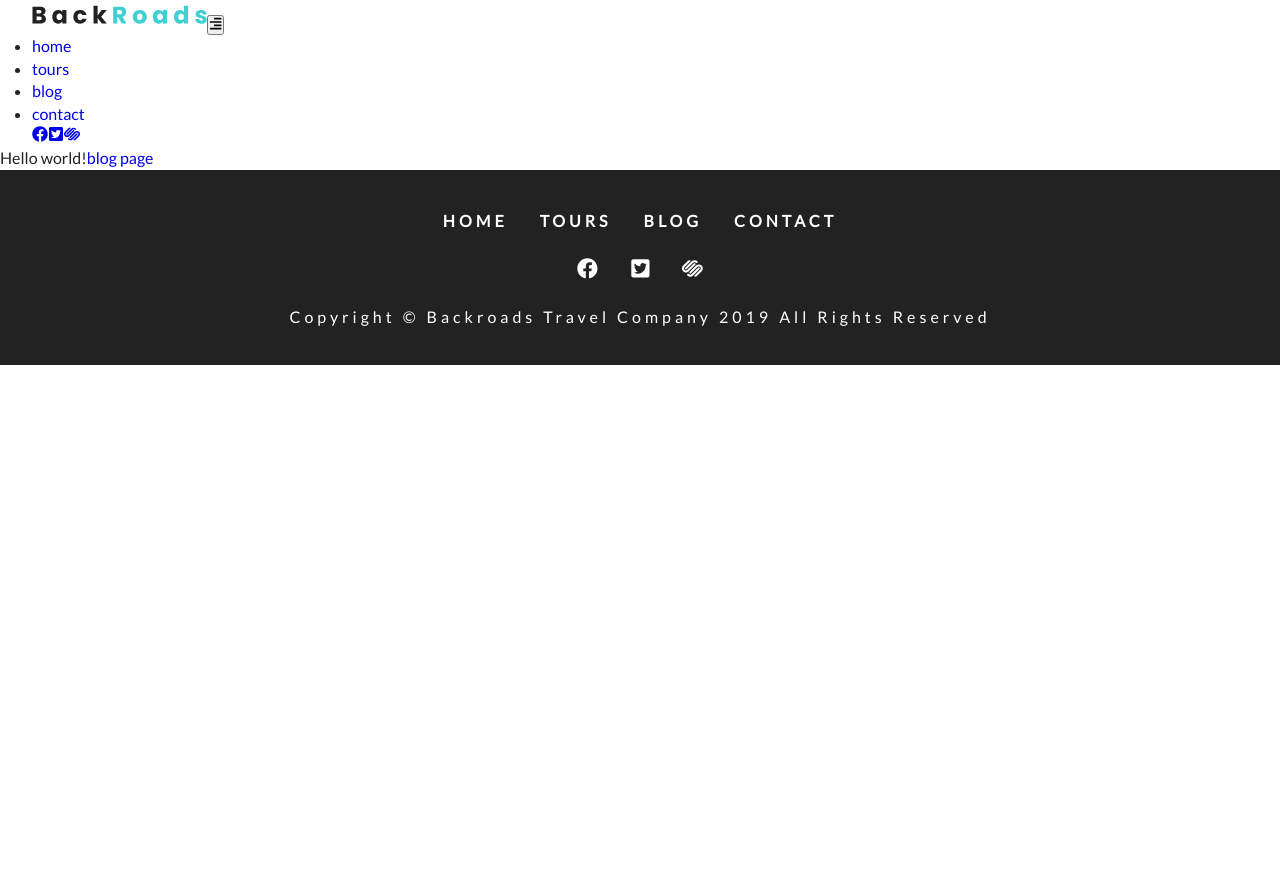
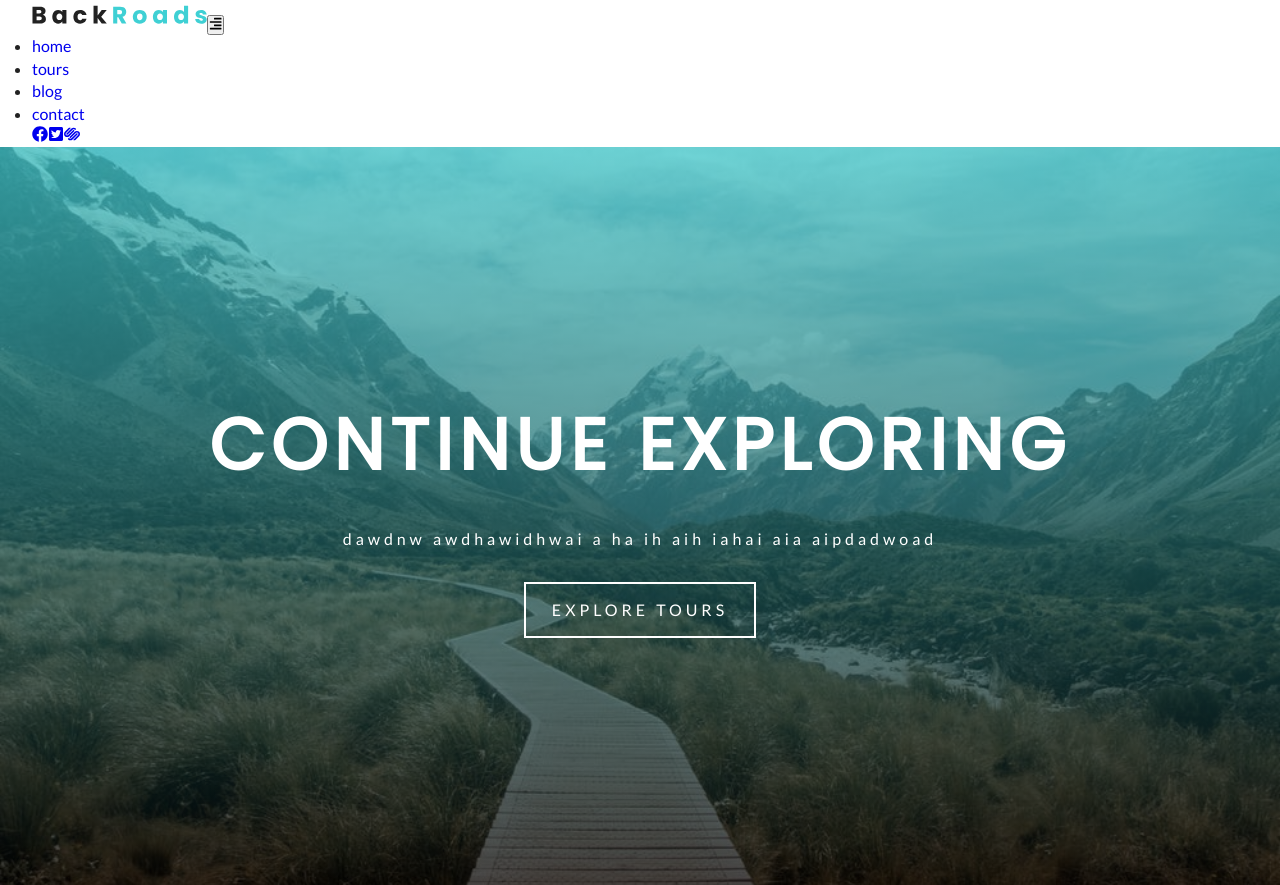
Before and after one commit to krush-pak/blogGatsbyJs, a Gatsby site: page / in a window 1280 px wide. Shown: the top 885 px of the page. Before the commit the page ends 800 px from the top, so only its background shows below. Built offline with nearby package versions, Linux system fonts and the light colour scheme; Gatsby itself is replaced by a stand-in of ours.

Commit message:
added Banner and Hero Components to index page

```diff
--- /dev/null
+++ b/src/components/Banner.js
@@ -0,0 +1,14 @@
+import React from "react"
+import styles from "../css/banner.module.css"
+
+const Banner = ({ title, info, children }) => {
+  return (
+    <div className={styles.banner}>
+      <h1>{title}</h1>
+      <p>{info}</p>
+      {children}
+    </div>
+  )
+}
+
+export default Banner
--- a/src/components/Footer.js
+++ b/src/components/Footer.js
@@ -3,7 +3,6 @@
 import links from "../constants/links"
 import socialIcons from "../constants/icons"
 import { Link } from "gatsby"
-import { FaRProject } from "react-icons/fa"
 
 const Footer = () => {
   return (
@@ -11,7 +10,7 @@
       <div className={styles.links}>
         {links.map((item, index) => {
           return (
-            <Link key={index} to={item.mpat}>
+            <Link key={index} to={item.path}>
               {item.text}
             </Link>
           )
--- /dev/null
+++ b/src/components/SimpleHero.js
@@ -0,0 +1,7 @@
+import React from "react"
+
+const SimpleHero = ({ children }) => {
+  return <header className="defaultHero">{children}</header>
+}
+
+export default SimpleHero
--- /dev/null
+++ b/src/css/banner.module.css
@@ -0,0 +1,25 @@
+.banner {
+  text-align: center;
+  letter-spacing: var(--mainSpacing);
+  color: var(--mainWhite);
+}
+.banner h1 {
+  font-size: 3.3rem;
+  text-transform: uppercase;
+  margin-bottom: 2rem;
+  padding: 0 1rem;
+  letter-spacing: 6px;
+}
+.banner p {
+  width: 85%;
+  margin: 0 auto;
+  margin-bottom: 2rem;
+}
+@media screen and (min-width: 768px) {
+  .banner h1 {
+    font-size: 4.5rem;
+  }
+  .banner p {
+    width: 70%;
+  }
+}
--- a/src/pages/index.js
+++ b/src/pages/index.js
@@ -1,11 +1,20 @@
 import React from "react"
 import { Link } from "gatsby"
 import Layout from "../components/Layout"
+import SimpleHero from "../components/SimpleHero"
+import Banner from "../components/Banner"
+
 export default () => (
-  <>
-    <Layout>
-      Hello world!
-      <Link to="/blog">blog page</Link>
-    </Layout>
-  </>
+  <Layout>
+    <SimpleHero>
+      <Banner
+        title="continue exploring"
+        info="dawdnw awdhawidhwai a ha ih aih iahai aia aipdadwoad"
+      >
+        <Link to="/tours" className="btn-white">
+          Explore Tours
+        </Link>
+      </Banner>
+    </SimpleHero>
+  </Layout>
 )
```
